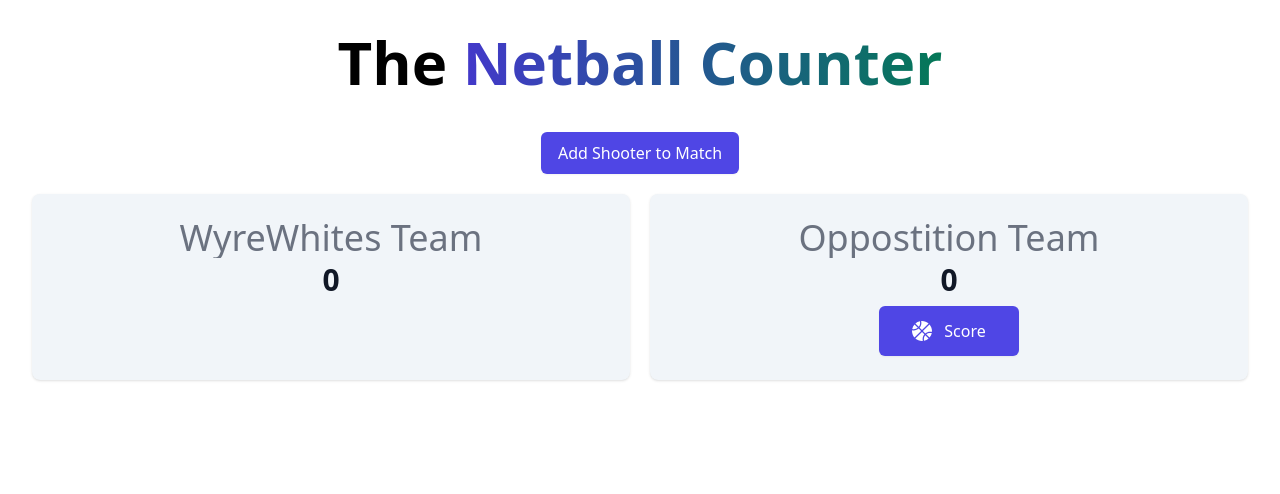
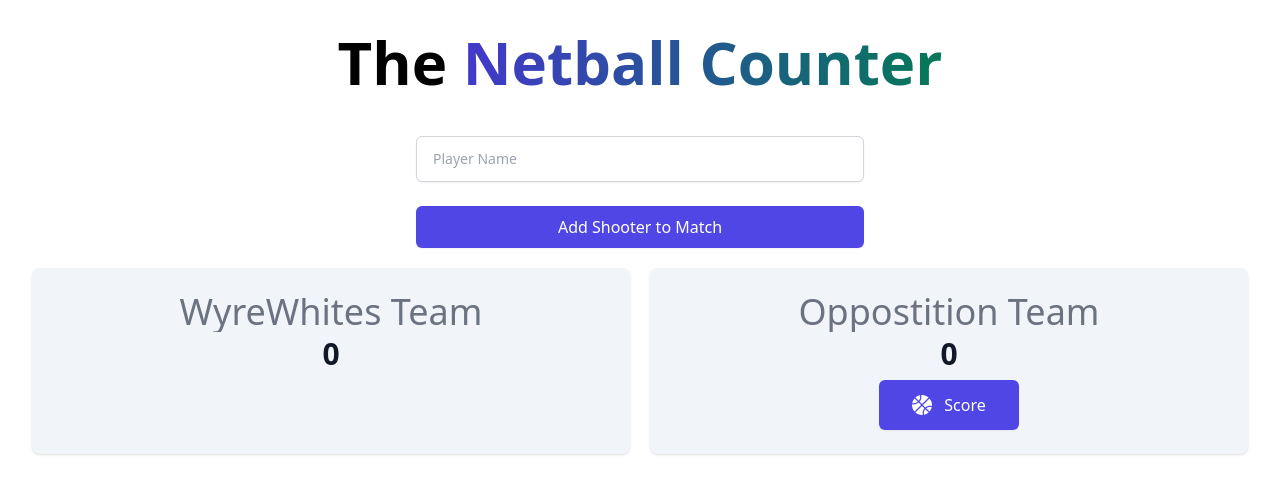
Before and after one commit to tuppers360/netball-counter, a Next.js app: page /match in a window 1280 px wide. Shown: the top 494 px of the page. Built offline with nearby package versions, Linux system fonts and the light colour scheme.

Commit message:
add ability to add name for player

```diff
--- a/pages/match.tsx
+++ b/pages/match.tsx
@@ -1,14 +1,27 @@
-import React, { useState } from 'react';
+import * as yup from 'yup';
+
+import { ChangeEvent, ReactEventHandler, useState } from 'react';
 
 import Counter from './components/counter';
+import { ExclamationCircleIcon } from '@heroicons/react/solid';
 import MatchScoreCard from './components/matchscorecard';
 import { NextPage } from 'next';
+import { useForm } from 'react-hook-form';
+import { yupResolver } from '@hookform/resolvers/yup';
 
+const schema = yup.object({
+  name: yup.string().required('Please enter players name'),
+});
 interface CountersProps {
   id: number;
+  name: string;
   countHit: number;
   countMiss: number;
   percentage: string;
+}
+
+interface IFormValues {
+  name: string;
 }
 
 const Match: NextPage = () => {
@@ -65,11 +78,31 @@ const Match: NextPage = () => {
     setMatchScoreOpposition(matchScoreOpposition + 1);
   };
 
-  const addShooter = (id: number) => {
+  const addShooter = (id: number, name: string) => {
+    console.log(id, name);
     setCountersData([
       ...countersData,
-      { id: generateId(), countHit: 0, countMiss: 0, percentage: '0%' },
+      {
+        id: generateId(),
+        name: name,
+        countHit: 0,
+        countMiss: 0,
+        percentage: '0%',
+      },
     ]);
+  };
+
+  const {
+    register,
+    handleSubmit,
+    formState: { errors },
+    reset,
+  } = useForm<IFormValues>({ resolver: yupResolver(schema) });
+
+  const handleOnSubmit = async (data: IFormValues) => {
+    console.log(data);
+    addShooter(id, data.name);
+    reset();
   };
 
   return (
@@ -85,13 +118,43 @@ const Match: NextPage = () => {
           </a>
         </h1>
         <div className="mt-10">
-          <button
-            type="button"
-            className="inline-flex items-center px-4 py-2 text-base font-medium text-white bg-indigo-600 border border-transparent rounded-md shadow-sm hover:bg-indigo-700 focus:outline-none focus:ring-2 focus:ring-offset-2 focus:ring-indigo-500"
-            onClick={() => addShooter(id)}
-          >
-            Add Shooter to Match
-          </button>
+          <form onSubmit={handleSubmit(handleOnSubmit)} noValidate>
+            <div className="mx-auto flex flex-col max-w-md">
+              <div className="relative mt-1">
+                <input
+                  id="name"
+                  className={`py-3 px-4 block w-full border shadow-sm rounded-md sm:text-sm ${
+                    errors.name
+                      ? `pr-10 border-red-300 text-red-600 dark:text-red-500 placeholder-red-300 focus:outline-none focus:ring-red-500 focus:border-red-500 inset-1`
+                      : 'focus:ring-blue-900 focus:border-blue-900 border-gray-300 text-slate-700'
+                  }`}
+                  type="text"
+                  {...register('name')}
+                  placeholder="Player Name"
+                />
+                {errors.name && (
+                  <div className="absolute inset-y-0 right-0 flex items-center pr-3 pointer-events-none">
+                    <ExclamationCircleIcon className="w-5 h-5 text-red-600 dark:text-red-500" />
+                  </div>
+                )}
+              </div>
+              {errors && (
+                <p
+                  className="mt-2 text-sm text-red-600 dark:text-red-500 text-left"
+                  id="email-error"
+                >
+                  <span>{errors.name?.message}</span>
+                </p>
+              )}
+
+              <button
+                type="submit"
+                className="mt-4 inline-flex items-center justify-center px-4 py-2 text-base font-medium text-white bg-indigo-600 border border-transparent rounded-md shadow-sm hover:bg-indigo-700 focus:outline-none focus:ring-2 focus:ring-offset-2 focus:ring-indigo-500"
+              >
+                Add Shooter to Match
+              </button>
+            </div>
+          </form>
         </div>
         <div>
           <MatchScoreCard
@@ -110,7 +173,7 @@ const Match: NextPage = () => {
               <Counter
                 key={counter.id}
                 {...counter}
-                name="Mia"
+                name={counter.name}
                 handleHit={handleHit}
                 handleMiss={handleMiss}
               />
```
